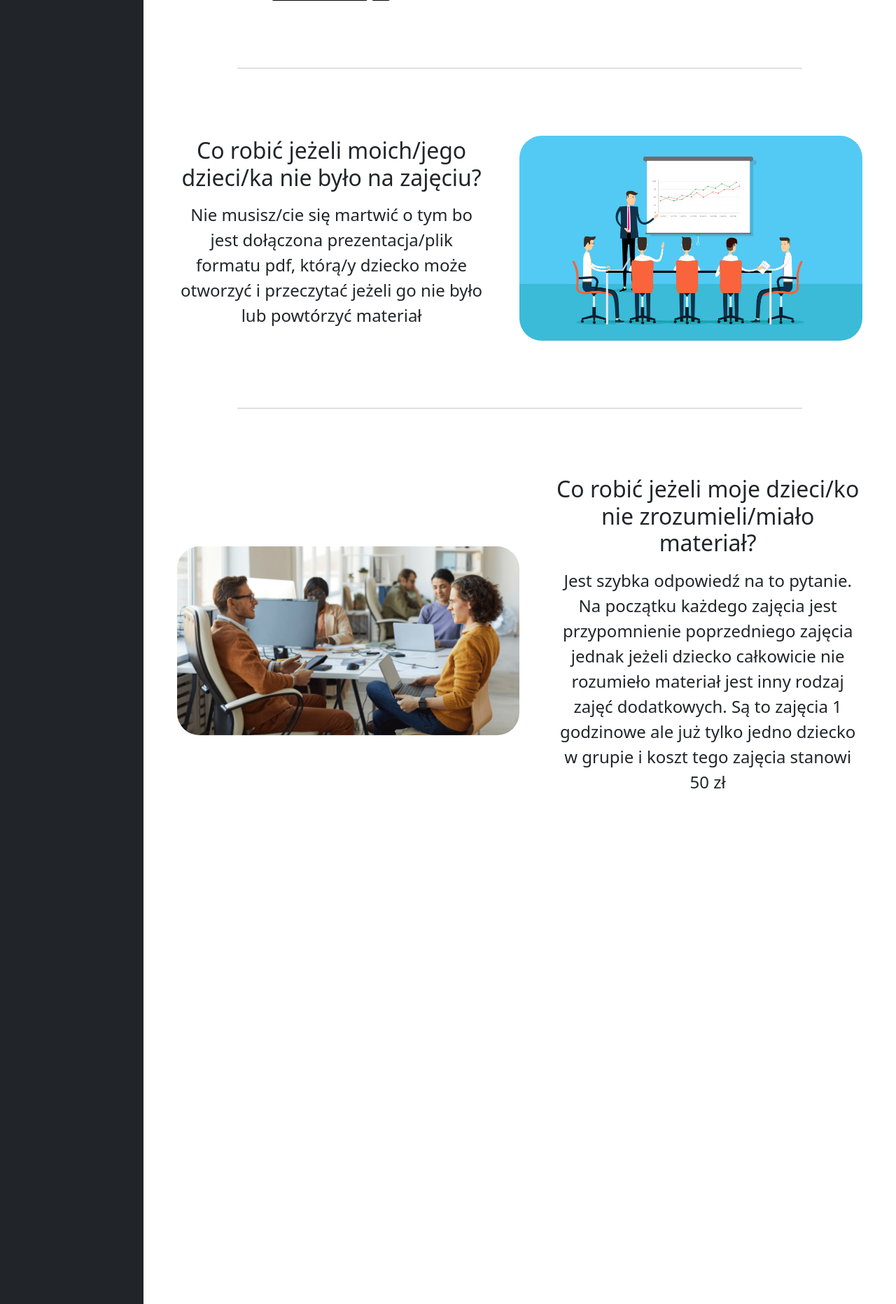
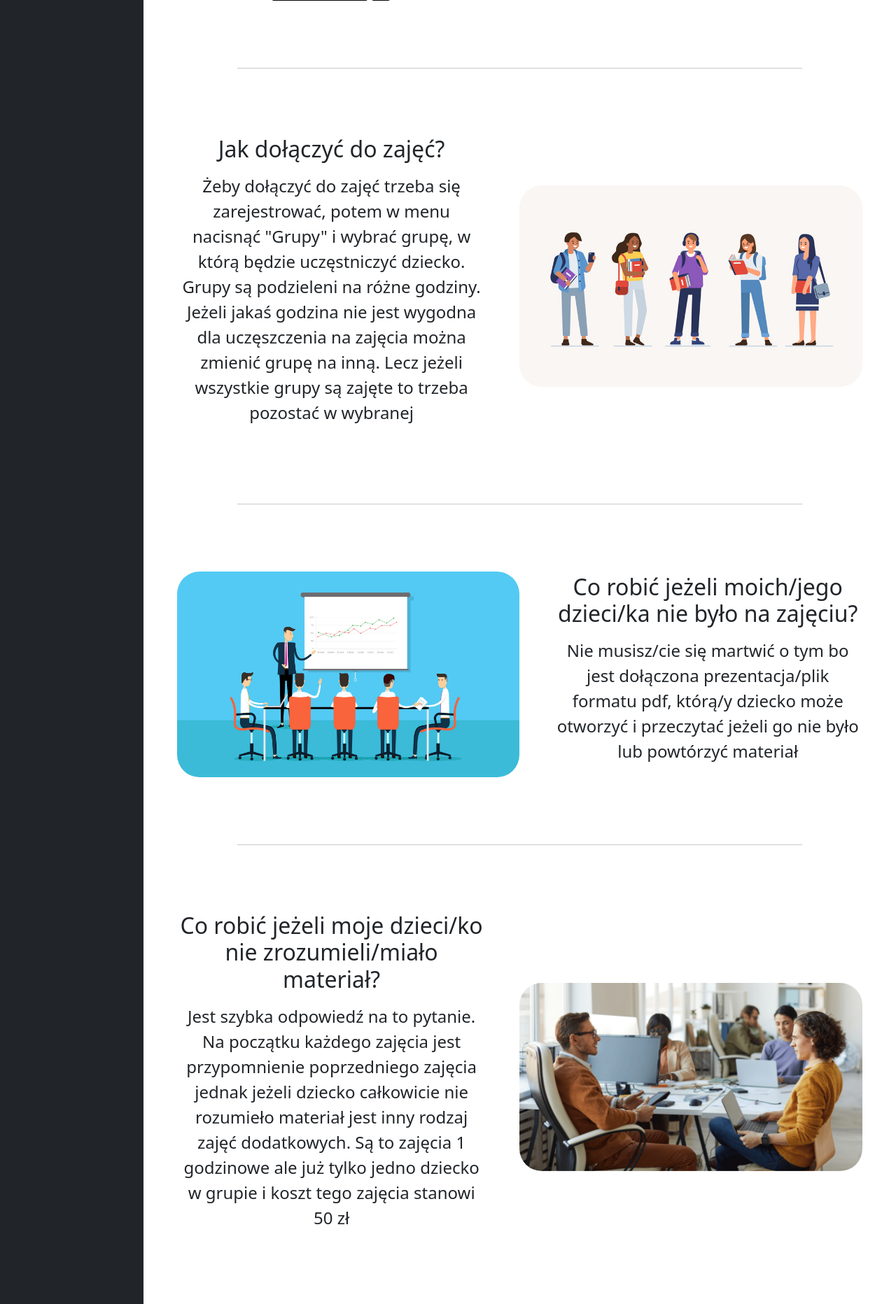
Before and after one commit to SAMAKAKI/Website_TutoringWeb, a Django app: page /additional-info/ in a window 1280 px wide. Shown: the part 534-2398 px from the top of the page at 70% size. Run offline with Django 4.2, Linux system fonts and the light colour scheme.

Commit message:
Add files via upload

```diff
--- a/tutoring_web/app/static/app/css/style.css
+++ b/tutoring_web/app/static/app/css/style.css
@@ -8,7 +8,7 @@
     background-color: #ffc107;
     color: black;
     text-decoration: none;
-    padding: 6px;
+    padding: 4px 8px;
     border-radius: 10px;
     transition: .15s ease-out;
 }
--- a/tutoring_web/app/templates/app/additional-info.html
+++ b/tutoring_web/app/templates/app/additional-info.html
@@ -13,17 +13,33 @@
         <hr class="w-75 mx-auto">
         <div class="d-flex justify-content-center align-items-center p-5 my-5">
             <div class="text-center w-50 me-5">
+                <h2 class="mb-3">Jak dołączyć do zajęć?</h2>
+                <p class="fs-4">Żeby dołączyć do zajęć trzeba się zarejestrować, potem w menu nacisnąć "Grupy" i wybrać grupę, w którą będzie uczęstniczyć dziecko. Grupy są podzieleni na różne godziny. Jeżeli jakaś godzina nie jest wygodna dla uczęszczenia na zajęcia można zmienić grupę na inną. Lecz jeżeli wszystkie grupy są zajęte to trzeba pozostać w wybranej</p>
+            </div>
+            <img src="{% static 'app/images/connecting_to_group.jpg' %}" alt="Connecting To Group" class="rounded-5 img-animate custom-size w-50">
+        </div>
+        <hr class="w-75 mx-auto">
+        <div class="d-flex justify-content-center align-items-center p-5 my-5">
+            <img src="{% static 'app/images/presentation.jpg' %}" alt="Presentation" class="rounded-5 img-animate custom-size w-50">
+            <div class="text-center w-50 ms-5">
                 <h2 class="mb-3">Co robić jeżeli moich/jego dzieci/ka nie było na zajęciu?</h2>
                 <p class="fs-4">Nie musisz/cie się martwić o tym bo jest dołączona prezentacja/plik formatu pdf, którą/y dziecko może otworzyć i przeczytać jeżeli go nie było lub powtórzyć materiał</p>
             </div>
-            <img src="{% static 'app/images/presentation.jpg' %}" alt="Presentation" class="rounded-5 img-animate custom-size w-50">
         </div>
         <hr class="w-75 mx-auto">
         <div class="d-flex justify-content-center align-items-center p-5 my-5">
-            <img src="{% static 'app/images/Face-to-face.png' %}" alt="Presentation" class="rounded-5 img-animate custom-size w-50">
-            <div class="text-center w-50 ms-5">
+            <div class="text-center w-50 me-5">
                 <h2 class="mb-3">Co robić jeżeli moje dzieci/ko nie zrozumieli/miało materiał?</h2>
                 <p class="fs-4">Jest szybka odpowiedź na to pytanie. Na początku każdego zajęcia jest przypomnienie poprzedniego zajęcia jednak jeżeli dziecko całkowicie nie rozumieło materiał jest inny rodzaj zajęć dodatkowych. Są to zajęcia 1 godzinowe ale już tylko jedno dziecko w grupie i koszt tego zajęcia stanowi 50 zł</p>
             </div>
+            <img src="{% static 'app/images/Face-to-face.png' %}" alt="Face To Face" class="rounded-5 img-animate custom-size w-50">
+        </div>
+        <hr class="w-75 mx-auto">
+        <div class="d-flex justify-content-center align-items-center p-5 my-5">
+            <img src="{% static 'app/images/google_meet.jpg' %}" alt="Google Meet" class="rounded-5 img-animate custom-size w-50">
+            <div class="text-center w-50 ms-5">
+                <h2 class="mb-3">Gdzie odbywają się zajęcia?</h2>
+                <p class="fs-4">Zajęcia odbywają się na Google Meet. Każdy raz jak będą się rozpoczynać zajęcia z jakąś grupą pojawi się link do zajęcia. Pojawi się on w grupie na stronie i na Messenger'ze</p>
+            </div>
         </div>
     {% endblock %}
```
Also changed, not shown: tutoring_web/app/templates/app/about-me.html (+16 -0 lines), tutoring_web/app/static/app/images/connecting_to_group.jpg (added), tutoring_web/app/static/app/images/github.png (added), tutoring_web/app/static/app/images/google_meet.jpg (added), tutoring_web/app/static/app/images/icon.svg, tutoring_web/app/static/app/images/portfolio.jpg (added).
